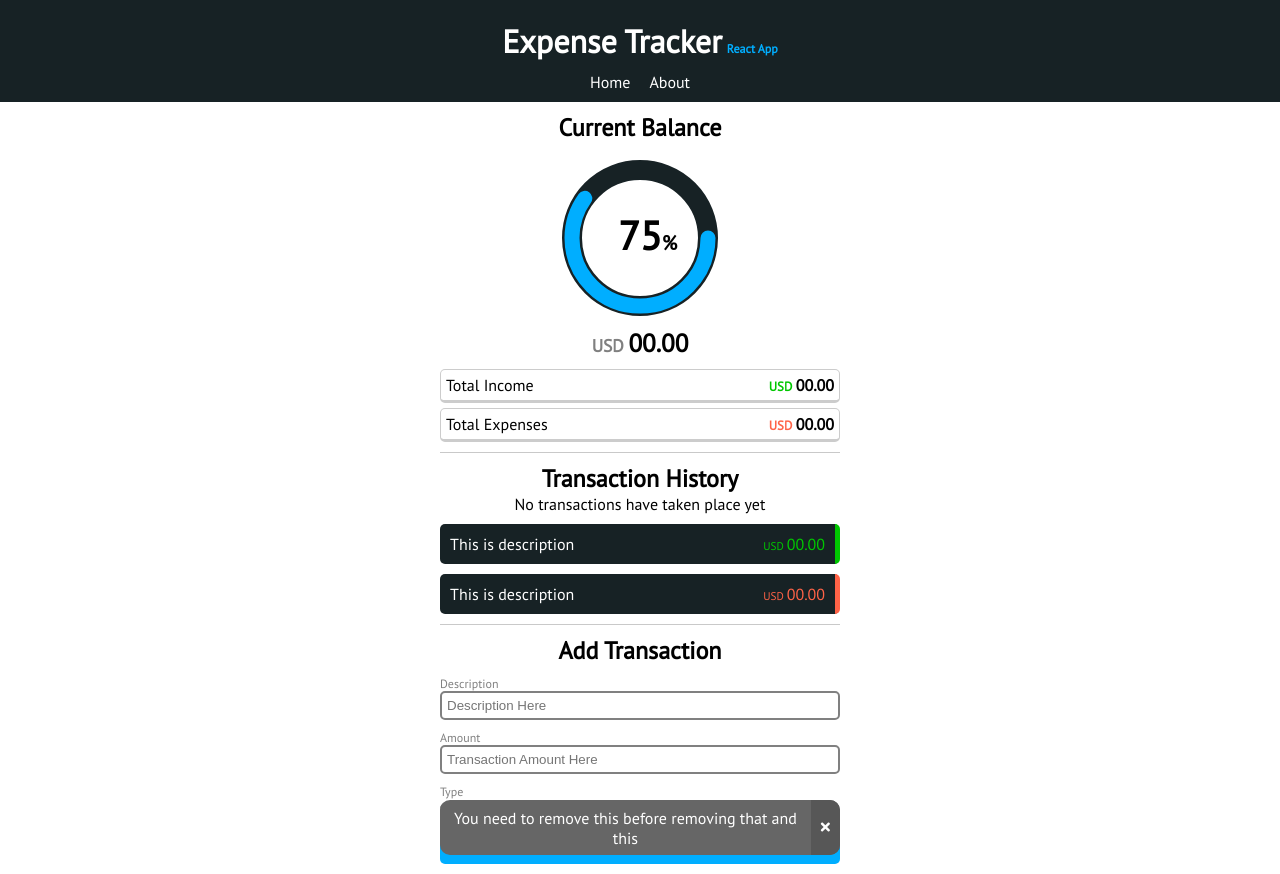
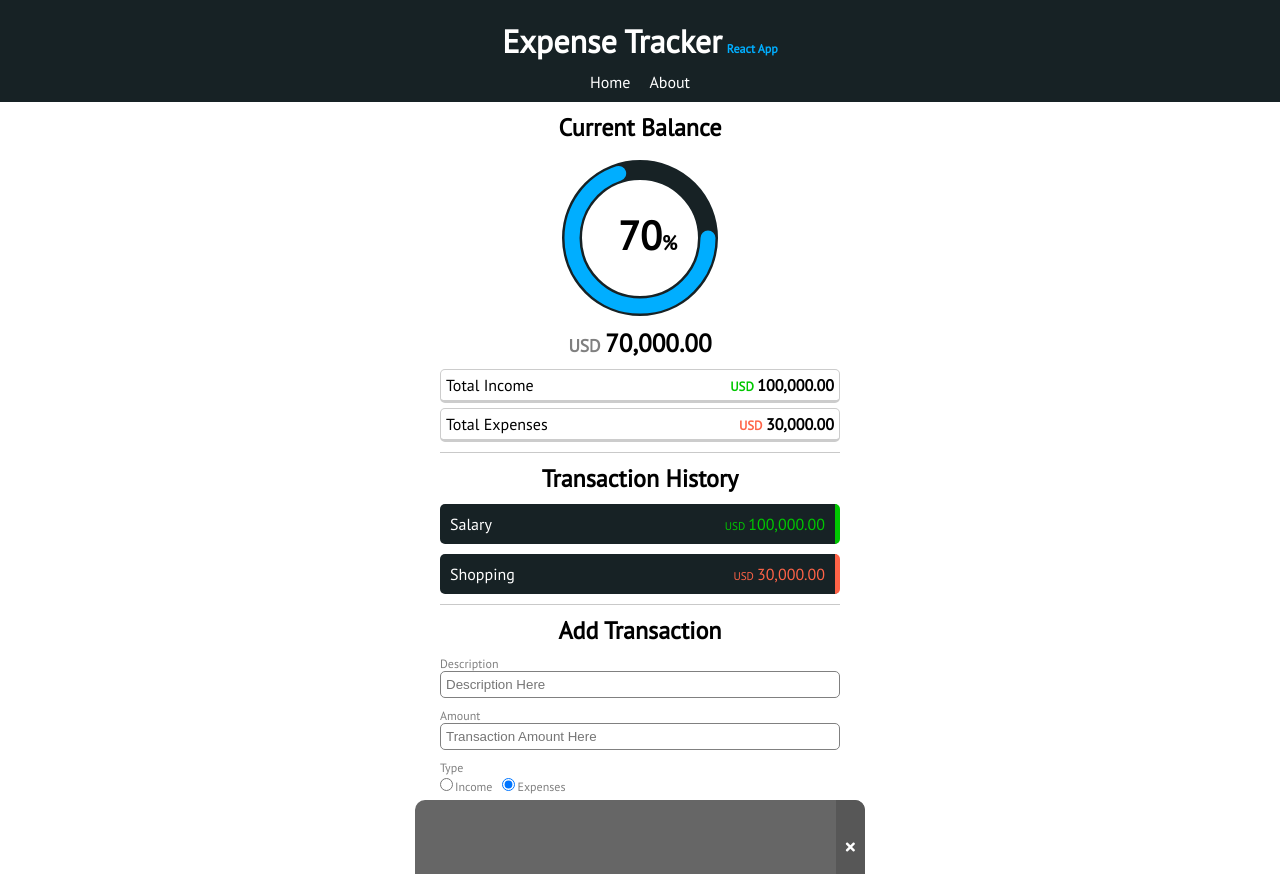
Before and after one commit to aahmedfaraz/Expense-Tracker, a React (Create React App) app in the folder expense-tracker/: page / in a window 1280 px wide. After the commit the page ends 850 px from the top, so only its background shows below. Built offline with nearby package versions, Linux system fonts and the light colour scheme.

Commit message:
UI and Working Completed

```diff
--- a/expense-tracker/src/App.css
+++ b/expense-tracker/src/App.css
@@ -2,7 +2,7 @@
 @import url("https://fonts.googleapis.com/css2?family=PT+Sans&display=swap");
 
 :root {
-  --current-balance-percentage-value: 60;
+  --current-balance-percentage-value: 75;
   --color-main: #172225;
   --color-blue: rgb(0, 174, 255);
   --color-blue-dark: rgb(0, 113, 165);
@@ -303,7 +303,7 @@ input {
   width: 100%;
   padding: 5px;
   border-radius: 5px;
-  border: 2px solid gray;
+  border: 1px solid gray;
 }
 
 .form-controls > input:focus {
@@ -342,7 +342,7 @@ form > .btn:active {
   bottom: 0;
   left: auto;
   right: auto;
-  width: 400px;
+  width: 450px;
   max-width: calc(100% - 10px);
   background-color: rgb(102, 102, 102);
   color: white;
@@ -351,7 +351,7 @@ form > .btn:active {
   justify-content: space-between;
   border-radius: 10px;
   transform: translateY(100%);
-  transition: transform 1s ease;
+  transition: transform 700ms ease;
 }
 
 .alert.show {
@@ -359,10 +359,15 @@ form > .btn:active {
   margin-bottom: 10px;
 }
 
+.alert > p {
+  padding: 10px;
+  margin: 0 auto;
+}
+
 .alert > button {
   cursor: pointer;
   background-color: rgb(87, 87, 87);
-  padding: 20px 10px;
+  padding: 40px 10px;
   border: 0;
   color: white;
   border-radius: 0 10px 10px 0;
--- a/expense-tracker/src/App.js
+++ b/expense-tracker/src/App.js
@@ -1,4 +1,4 @@
-import React from 'react';
+import React, {useState} from 'react';
 import {BrowserRouter as Router, Route, Switch} from 'react-router-dom';
 import './App.css';
 
@@ -10,19 +10,79 @@ import NotFound from './Components/pages/NotFound';
 import Alert from "./Components/Alert";
 
 function App() {
+  const [alert, setAlert] = useState(null);
+  const [history, setHistory] = useState([
+    {
+      description: 'Salary',
+      amount: 100000,
+      type: 'income'
+    },
+    {
+      description: 'Shopping',
+      amount: 30000,
+      type: 'expenses'
+    }
+  ]);
+  // Get totals except
+  const validDelete = index => {
+      let totalIncome = 0;
+      let totalExpenses = 0;
+      const check = history.filter((ele,ind) => ind !== index);
+      if(check.filter(element => element.type === 'income').length > 0) {
+          totalIncome = check.filter(element => element.type === 'income').map(element => element.amount).reduce((acc, amount) => acc + amount);
+      }
+      if(check.filter(element => element.type === 'expenses').length > 0){
+          totalExpenses = check.filter(element => element.type === 'expenses').map(element => element.amount).reduce((acc, amount) => acc + amount);
+      }
+      return totalIncome - totalExpenses >= 0;
+  }
+
+  // Add transaction
+  const addTransaction = (description, amount, type) => {
+    setHistory([...history,{
+      description,
+      amount,
+      type
+    }])
+  }
+
+  // display alert
+  const displayAlert = (msg) => {
+    setAlert(msg);
+  }
+
+  // clear alert
+  const clearAlert = () => {
+    setAlert(null);
+  }
+
+  // clear transaction
+  const clearData = index => {
+    if(validDelete(index)) {
+      setHistory(history.filter((ele,ind) => ind !== index));
+    } else {
+      displayAlert('To delete this income you have to delete some of your expenses');
+    }
+  }
+
   return (
     <Router>
       <div className="App">
         < HeaderComponent/>
         <Switch>
           {/* Route for Home Page */}
-          <Route exact path='/' component={Home}/>
+          <Route exact path='/' render={() =>
+            <Home history={history}
+              addTransaction={addTransaction}
+              displayAlert={displayAlert}
+              clearData={clearData}/>}/>
           {/* Route for About Page */}
           <Route exact path='/about' component={About}/>
           {/* Route for Not Found Page */}
           <NotFound />
         </Switch>
-        <Alert />
+        <Alert alert={alert}
+          clearAlert={clearAlert}/>
       </div>
     </Router>
   );
--- a/expense-tracker/src/Components/AddTransactionComponent.js
+++ b/expense-tracker/src/Components/AddTransactionComponent.js
@@ -1,6 +1,18 @@
 import React from 'react'
 
-const AddTransactionComponent = () => {
+const AddTransactionComponent = ({addTransaction, displayAlert}) => {
+    const add = e => {
+        e.preventDefault();
+        const description = document.getElementById('description').value.trim();
+        const amount = document.getElementById('amount').value;
+        const type = document.getElementById('radio-income').checked ? 'income' : 'expenses';
+
+        if(description && amount){
+            addTransaction(description,amount,type);
+        } else {
+            displayAlert('Some credentials are missing');
+        }
+    }
     return (
         <form>
             <h2>Add Transaction</h2>
@@ -15,11 +27,11 @@ const AddTransactionComponent = () => {
             <div className="form-controls">
                 <label>Type</label>
                 <div>
-                    <input type="radio" name="type" value="income" />Income
-                    <input type="radio" name="type" value="expenses" defaultChecked/>Expenses
+                    <input type="radio" name="type" value="income" id="radio-income"/><label htmlFor="radio-income">Income</label>
+                    <input type="radio" name="type" value="expenses" id="radio-expenses" defaultChecked/><label htmlFor="radio-expenses">Expenses</label>
                 </div>
             </div>
-            <button className="btn" id="add">Add</button>
+            <button className="btn" id="add" onClick={add}>Add</button>
         </form>
     )
 }
--- a/expense-tracker/src/Components/Alert.js
+++ b/expense-tracker/src/Components/Alert.js
@@ -1,10 +1,10 @@
 import React from 'react'
 
-const Alert = (msg) => {
+const Alert = ({alert, clearAlert}) => {
     return (
-        <div className="alert">
-            <p>You need to remove this before removing that and this</p>
-            <button><i className="fas fa-times"></i></button>
+        <div className={`alert${alert ? ' show' : ''}`}>
+            <p>{alert}</p>
+            <button onClick={clearAlert}><i className="fas fa-times"></i></button>
         </div>
     )
 }
--- a/expense-tracker/src/Components/AmountDetailsComponent.js
+++ b/expense-tracker/src/Components/AmountDetailsComponent.js
@@ -1,10 +1,31 @@
 import React from 'react'
 
-const AmountDetailsComponent = () => {
+const AmountDetailsComponent = ({history}) => {
+    // Print amount format
+    const printAmount = (amount) => {
+        return parseFloat(amount).toFixed(2).toString().replace(/\B(?=(\d{3})+(?!\d))/g, ",");
+    }
+    // Get totals
+    const getTotals = () => {
+        let totalIncome = 0;
+        let totalExpenses = 0;
+        if(history.filter(element => element.type === 'income').length > 0) {
+            totalIncome = history.filter(element => element.type === 'income').map(element => element.amount).reduce((acc, amount) => acc + parseInt(amount));
+        }
+        if(history.filter(element => element.type === 'expenses').length > 0){
+            totalExpenses = history.filter(element => element.type === 'expenses').map(element => element.amount).reduce((acc, amount) => acc + parseInt(amount));
+        }
+        return {
+            totalIncome: totalIncome,
+            totalExpenses: totalExpenses
+        }
+    }
+    const {totalIncome, totalExpenses} = getTotals();
+    // render
     return (
         <div className="amount-details-container">
-            <p className="totals">Total Income <span id="total-income">00.00</span></p>
-            <p className="totals">Total Expenses <span id="total-expenses">00.00</span></p>
+            <p className="totals">Total Income <span id="total-income">{printAmount(totalIncome)}</span></p>
+            <p className="totals">Total Expenses <span id="total-expenses">{printAmount(totalExpenses)}</span></p>
         </div>
     )
 }
--- a/expense-tracker/src/Components/CurrentBalanceComponent.js
+++ b/expense-tracker/src/Components/CurrentBalanceComponent.js
@@ -1,6 +1,34 @@
 import React from 'react';
 
-const CurrentBalanceComponent = () => {
+const CurrentBalanceComponent = ({history}) => {
+    // Print amount format
+    const printAmount = (amount) => {
+        return parseFloat(amount).toFixed(2).toString().replace(/\B(?=(\d{3})+(?!\d))/g, ",");
+    }
+    // Get totals
+    const getTotals = () => {
+        let totalIncome = 0;
+        let totalExpenses = 0;
+        if(history.filter(element => element.type === 'income').length > 0) {
+            totalIncome = history.filter(element => element.type === 'income').map(element => element.amount).reduce((acc, amount) => (parseInt(acc) + parseInt(amount)));
+        }
+        if(history.filter(element => element.type === 'expenses').length > 0){
+            totalExpenses = history.filter(element => element.type === 'expenses').map(element => element.amount).reduce((acc, amount) => (parseInt(acc) + parseInt(amount)));
+        }
+        return {
+            totalIncome: totalIncome,
+            totalExpenses: totalExpenses
+        }
+    }
+    // Get Percentage
+    const getSetPercentage = () => {
+        let percentage = parseInt((( totalIncome - totalExpenses ) * 100 ) / totalIncome);
+        percentage = percentage ? percentage : 0;
+        let root = document.querySelector(':root');
+        root.style.setProperty('--current-balance-percentage-value', percentage);
+        return percentage;
+    }
+    const {totalIncome, totalExpenses} = getTotals();
     return (
         <div className="current-balance-container">
         <h2>Current Balance</h2>
@@ -9,9 +37,9 @@ const CurrentBalanceComponent = () => {
                     <circle className="outer" cx="50%" cy="50%" r="40%"></circle>
                     <circle className="inner" cx="50%" cy="50%" r="40%"></circle>
                 </svg>
-                <div className="current-balance-percentage">75</div>
+                <div className="current-balance-percentage">{getSetPercentage()}</div>
             </div>
-            <div className="current-balance">00.00</div>
+            <div className="current-balance">{printAmount(totalIncome - totalExpenses)}</div>
         </div>
     )
 }
--- a/expense-tracker/src/Components/TransactionHistoryComponent.js
+++ b/expense-tracker/src/Components/TransactionHistoryComponent.js
@@ -1,25 +1,15 @@
 import React from 'react'
+import ElementItem from './layout/ElementItem';
 
-const TransactionHistoryComponent = () => {
+const TransactionHistoryComponent = ({history, clearData}) => {
     return (
         <div className="transaction-history-container">
             <h2>Transaction History</h2>
-            <p>No transactions have taken place yet</p>
+                { history.length === 0 && <p>No transactions have taken place yet</p> }
             <div className="all-transactions-elements">
-                <div className="element">
-                    <div className="income box">
-                        <div className="description">This is description</div>
-                        <div className="amount">00.00</div>
-                    </div>
-                    <div className="cancel-button">x</div>
-                </div>
-                <div className="element">
-                    <div className="expenses box">
-                        <div className="description">This is description</div>
-                        <div className="amount">00.00</div>
-                    </div>
-                    <div className="cancel-button">x</div>
-                </div>
+                { history.length > 0 && history.map((ele,index) => <ElementItem key={index} element={ele}
+                                                                        clearData={clearData}
+                                                                        index={index}/>) }
             </div>
         </div>
     )
--- a/expense-tracker/src/Components/layout/ElementItem.js
+++ b/expense-tracker/src/Components/layout/ElementItem.js
@@ -1,13 +1,19 @@
 import React from 'react'
 
-const ElementItem = ({description, amount, type}) => {
+const ElementItem = ({index, element: {description, amount, type}, clearData}) => {
+    const printAmount = (amount) => {
+        return parseFloat(amount).toFixed(2).toString().replace(/\B(?=(\d{3})+(?!\d))/g, ",");
+    }
+    const clear = () => {
+        clearData(index);
+    }
     return (
         <div className="element">
             <div className={`${type} box`}>
                 <div className="description">{description}</div>
-                <div className="amount">{amount}</div>
+                <div className="amount">{printAmount(amount)}</div>
             </div>
-            <div className="cancel-button">x</div>
+            <div className="cancel-button" onClick={clear}>x</div>
         </div>
     )
 }
```
Also changed, not shown: expense-tracker/src/Components/pages/Home.js (+7 -5 lines).
